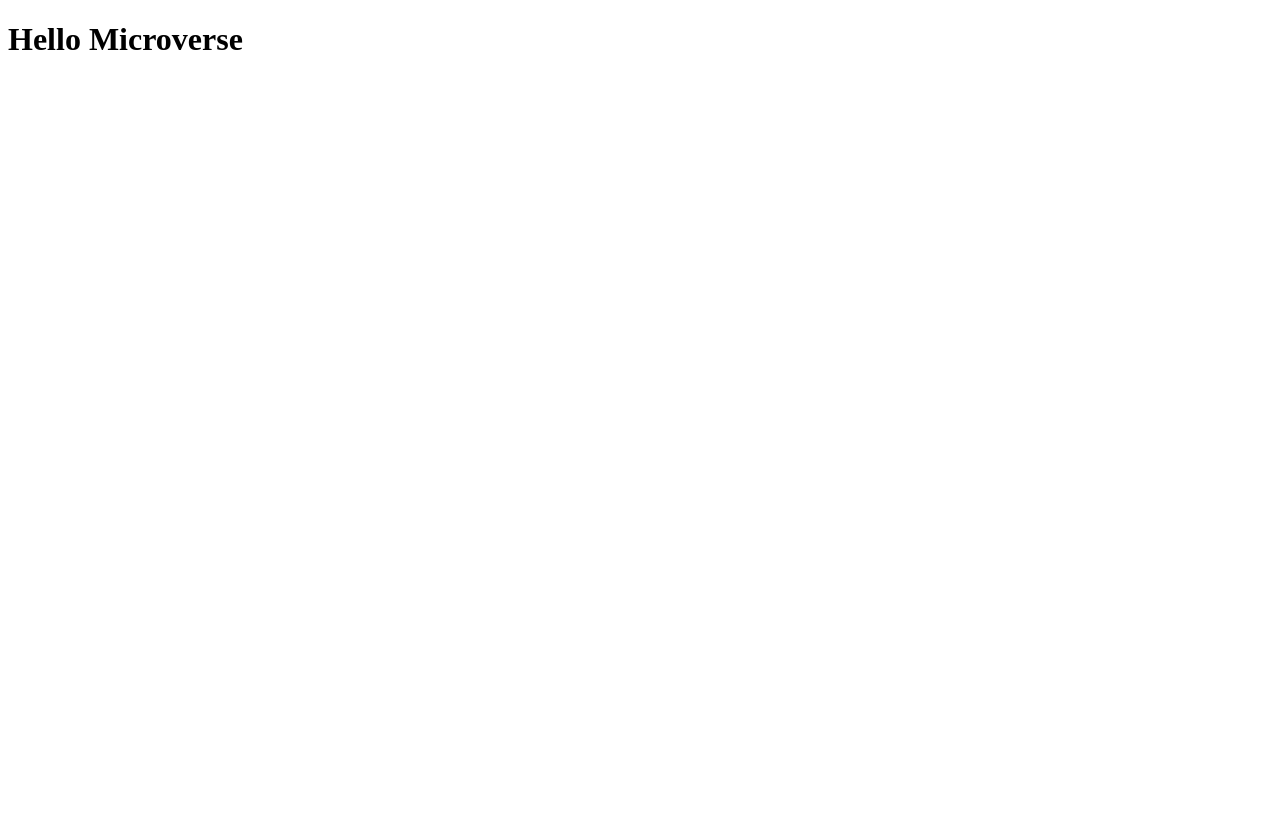
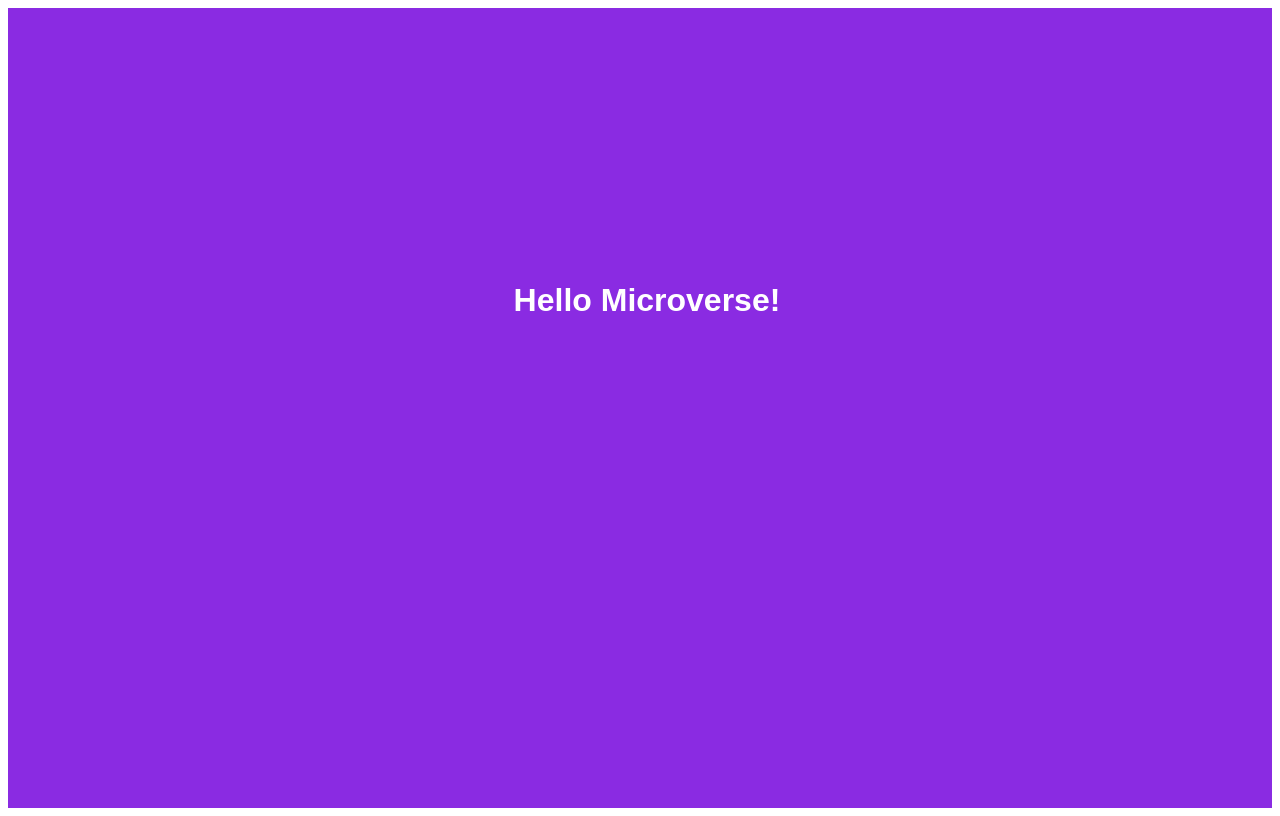
Before and after one commit to Samuelwanza/HelloMicroverse, a plain HTML site: page index.html in a window 1280 px wide. Drawn offline with Linux system fonts and the light colour scheme.

Commit message:
added index.css page and styled the header-section

```diff
--- /dev/null
+++ b/index.css
@@ -0,0 +1,18 @@
+
+.header-section{
+    height: 100vh;
+    background-color: blueviolet;
+    margin-top: auto;
+    overflow-y: hidden;
+
+}
+.header-section> h1{
+
+    padding-top:20%;
+    padding-left:40%;
+    color:white;
+    font-family: sans-serif;
+    font-size: xx-large;
+    font-weight: bold;
+
+}
--- a/index.html
+++ b/index.html
@@ -5,10 +5,11 @@
     <meta http-equiv="X-UA-Compatible" content="IE=edge" />
     <meta name="viewport" content="width=device-width, initial-scale=1.0" />
     <title>Hello Microverse</title>
+    <link rel="stylesheet" href="index.css" />
   </head>
   <body>
     <header class="header-section">
-      <h1>Hello Microverse</h1>
+      <h1>Hello Microverse!</h1>
     </header>
   </body>
 </html>
```
Also changed, not shown: README.md, 1 other file.
